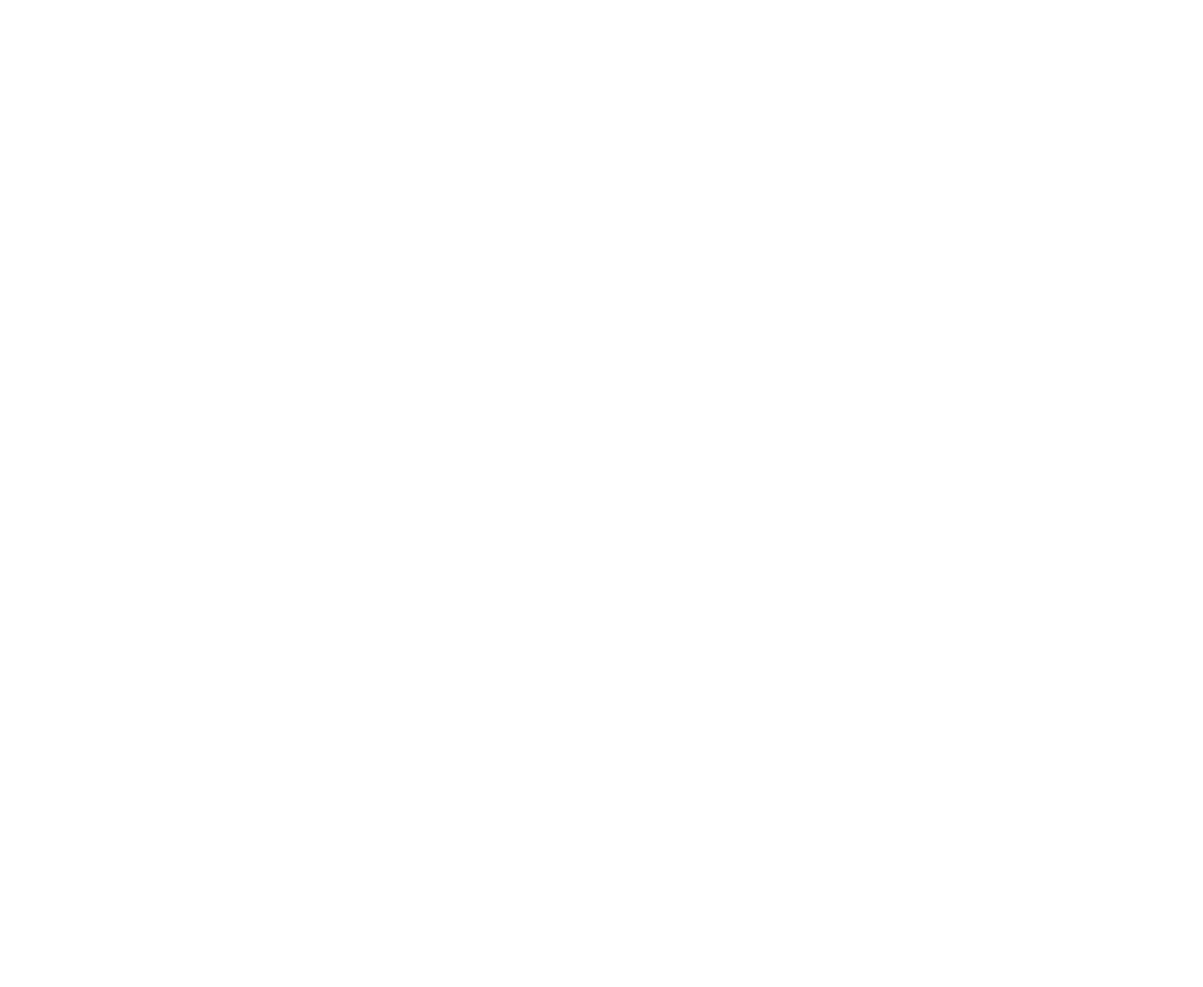
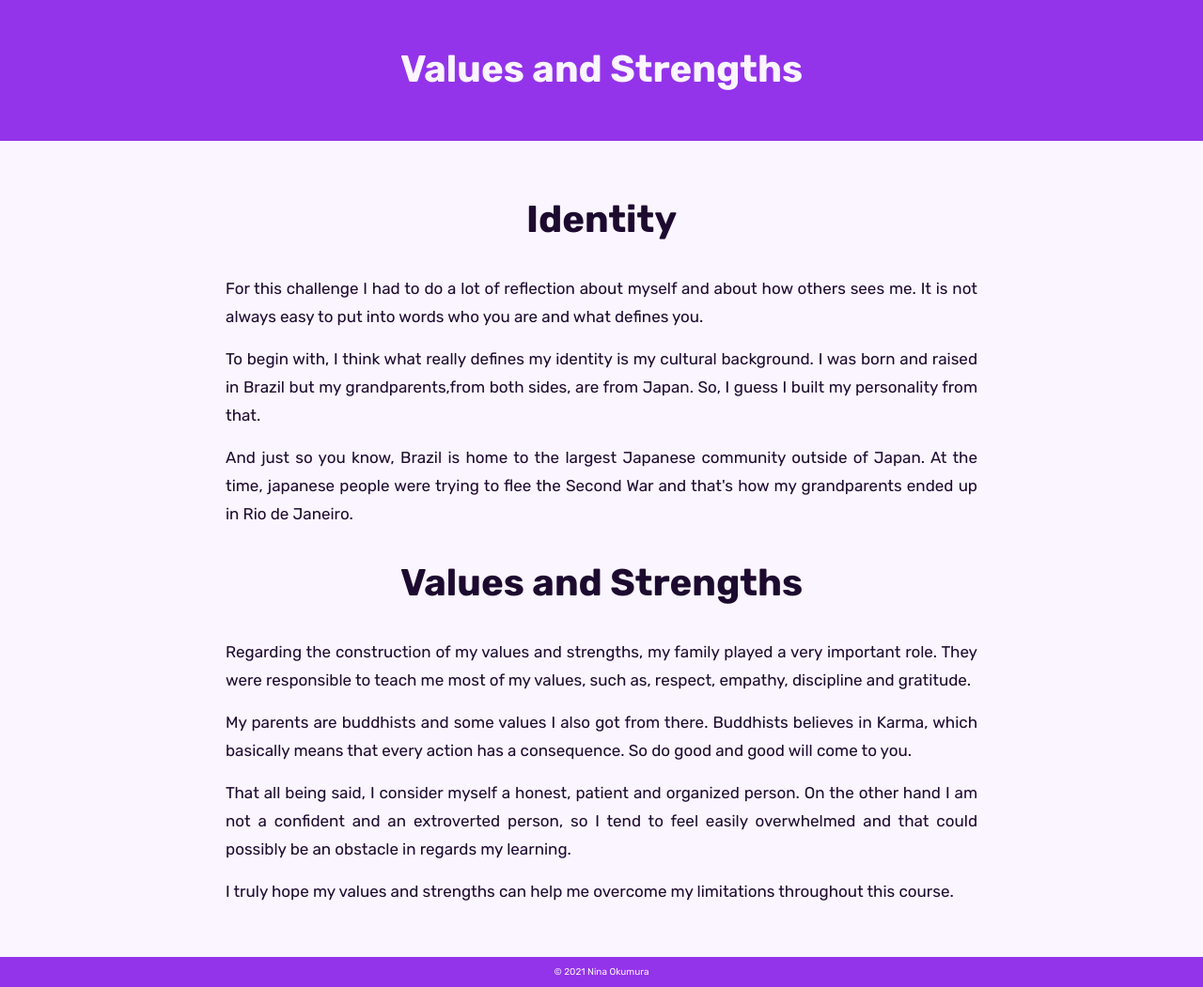
Before and after one commit to ninaokumura/ninaokumura.github.io, a plain HTML site: page blog/identity-values.html in a window 1280 px wide. Shown: the whole page at 94% size. Before the commit the page ends 800 px from the top, so only its background shows below. Drawn offline with Linux system fonts and the light colour scheme.

Commit message:
add content to values.html

```diff
--- /dev/null
+++ b/blog/identity-values.css
@@ -0,0 +1,81 @@
+:root {
+  --purple: #9333ea; /* header background-color */
+  --light-purple: #faf5ff; /* header font-color and main background*/
+  --dark-purple: #1d0a2f; /*text font-color */
+  --fuchsia: #a21caf; /*icon and image color*/
+}
+
+* {
+  padding: 0;
+  margin: 0;
+  box-sizing: border-box;
+  font-family: "Rubik", sans-serif;
+}
+
+html {
+  font-size: 10px;
+  color: var(--dark-purple);
+}
+
+/* Header*/
+.title-container {
+  padding: 5rem 0;
+  text-align: center;
+  color: var(--light-purple);
+  height: 15rem;
+  font-size: 2rem;
+}
+
+.main-header {
+  display: flex;
+  flex-direction: column;
+  /* justify-content: space-between; */
+  background-color: var(--purple);
+}
+
+/* Main body */
+
+.container {
+  margin: 0 auto;
+  min-height: 100vh;
+  display: flex;
+  flex-direction: column;
+  background-color: var(--light-purple);
+}
+
+.main-container {
+  max-width: 120rem;
+  width: 100%;
+  margin: auto;
+  /* outline: 1px solid red; */
+}
+
+.article-container > h2 {
+  font-size: 4rem;
+  text-align: center;
+  padding: 2rem 0;
+}
+
+.article-container > p {
+  margin: 1.5rem auto;
+  font-size: 1.7rem;
+  line-height: 3rem;
+  text-align: justify;
+  max-width: 80rem;
+}
+
+.article-container {
+  padding: 4rem 0;
+}
+
+.footer {
+  width: 100%;
+  text-align: center;
+  background-color: var(--purple);
+  padding: 1rem;
+}
+
+.footer-txt {
+  color: var(--light-purple);
+  font-size: 1rem;
+}
--- a/blog/identity-values.html
+++ b/blog/identity-values.html
@@ -4,7 +4,74 @@
     <meta charset="UTF-8" />
     <meta http-equiv="X-UA-Compatible" content="IE=edge" />
     <meta name="viewport" content="width=device-width, initial-scale=1.0" />
-    <title>Document</title>
+    <link rel="preconnect" href="https://fonts.googleapis.com" />
+    <link rel="preconnect" href="https://fonts.gstatic.com" crossorigin />
+    <link
+      href="https://fonts.googleapis.com/css2?family=Rubik:ital,wght@0,400;0,500;0,600;0,700;1,400;1,500;1,600;1,700&display=swap"
+      rel="stylesheet"
+    />
+
+    <title>Strengths and Values</title>
+    <link rel="stylesheet" href="/blog/identity-values.css" />
   </head>
-  <body></body>
+  <body>
+    <div class="container">
+      <header class="main-header">
+        <div class="title-container">
+          <h1>Values and Strengths</h1>
+        </div>
+      </header>
+
+      <main class="main-container">
+        <article class="article-container">
+          <h2>Identity</h2>
+          <p>
+            For this challenge I had to do a lot of reflection about myself and
+            about how others sees me. It is not always easy to put into words
+            who you are and what defines you.
+          </p>
+          <p>
+            To begin with, I think what really defines my identity is my
+            cultural background. I was born and raised in Brazil but my
+            grandparents,from both sides, are from Japan. So, I guess I built my
+            personality from that.
+          </p>
+          <p>
+            And just so you know, Brazil is home to the largest Japanese
+            community outside of Japan. At the time, japanese people were trying
+            to flee the Second War and that's how my grandparents ended up in
+            Rio de Janeiro.
+          </p>
+
+          <h2>Values and Strengths</h2>
+          <p>
+            Regarding the construction of my values and strengths, my family
+            played a very important role. They were responsible to teach me most
+            of my values, such as, respect, empathy, discipline and gratitude.
+          </p>
+          <p>
+            My parents are buddhists and some values I also got from there.
+            Buddhists believes in Karma, which basically means that every action
+            has a consequence. So do good and good will come to you.
+          </p>
+
+          <p>
+            That all being said, I consider myself a honest, patient and
+            organized person. On the other hand I am not a confident and an
+            extroverted person, so I tend to feel easily overwhelmed and that
+            could possibly be an obstacle in regards my learning.
+          </p>
+
+          <p>
+            I truly hope my values and strengths can help me overcome my
+            limitations throughout this course.
+          </p>
+        </article>
+      </main>
+
+      <footer class="footer">
+        <span class="footer-txt"> &copy; 2021 Nina Okumura</span>
+      </footer>
+    </div>
+  </body>
 </html>
```
Also changed, not shown: blog/idenity-values.css (deleted).
